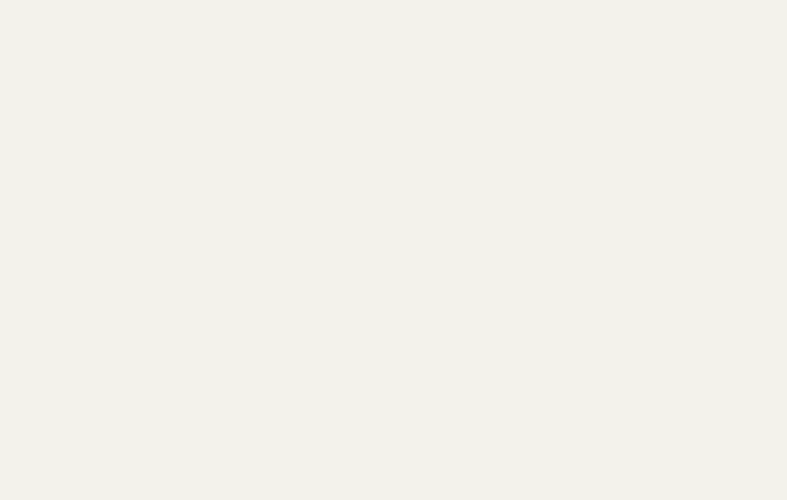
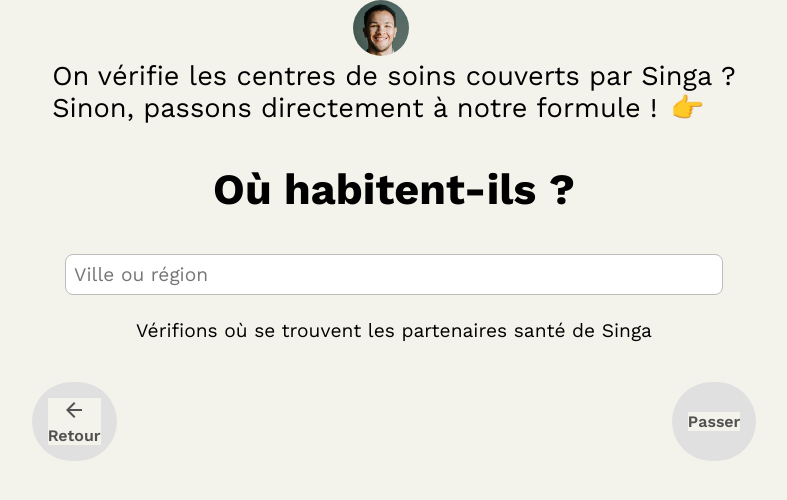
Before and after one commit to WildCodeSchool/paris-0921-project3-my-singa-assurance, a React (Vite) app: page /recipientLocation in a window 1280 px wide. Before the commit this address had no page. Shown: the top 500 px of the page, without its empty margins (246-1033 px from the left). Built offline with nearby package versions, Linux system fonts and the light colour scheme.

Commit message:
create the recipient location Page

```diff
--- a/src/App.jsx
+++ b/src/App.jsx
@@ -8,6 +8,7 @@ import FormSignUp from './components/FormSignUp';
 import SubscriberWelcomePage from './components/SubscriberWelcomePage';
 
 import './App.css';
+import RecipientLocation from './components/RecipientLocation';
 
 function App() {
   return (
@@ -18,6 +19,7 @@ function App() {
         <Route path="/createaccount" element={<FormSignUp />} />
         <Route path="/subscribers" element={<SubscriberPage />} />
         <Route path="/welcome" element={<SubscriberWelcomePage />} />
+        <Route path="/recipientLocation" element={<RecipientLocation />} />
       </Routes>
     </>
   );
--- a/src/components/RecipientLocation.jsx
+++ b/src/components/RecipientLocation.jsx
@@ -1,18 +1,49 @@
 import React from 'react';
+
+import style from './style/RecipientLocation.module.scss';
+import portrait from '../assets/portraitRecipient.png';
+import ArrowBackOutlinedIcon from '@material-ui/icons/ArrowBackOutlined';
 
 function RecipientLocation() {
   const Emoji = (props) => (
-    <span className="emoji" role="img" aria-label={props.label ? props.label : ''} aria-hidden={props.label ? 'false' : 'true'}>
+    <span className={style.emojiHandright} role="img" aria-label={props.label ? props.label : ''} aria-hidden={props.label ? 'false' : 'true'}>
       {props.symbol}
     </span>
   );
 
   return (
-    <div>
-      <h2>On vérifie les centres de soins couverts par Singa ? </h2>
-      <h2>
-        Sinon, passons directement à notre formule ! <Emoji label="backHand Index pointing right" symbol="👉" />
-      </h2>
+    <div className={style.RecipientLocationContainer}>
+      <div className={style.RecipientLocationTitle}>
+        <div className={style.RecipientLocationMainPortrait}>
+          <img src={portrait} alt="user" className={style.RecipientLocationPortrait} />
+        </div>
+        <div className={style.RecipientLocationTextTitle}>
+          <h3 className={style.RecipientLocationPresentation}>On vérifie les centres de soins couverts par Singa ? </h3>
+          <h3 className={style.RecipientLocationPresentation}>
+            Sinon, passons directement à notre formule ! <Emoji label="backHand Index pointing right" symbol="👉" />
+          </h3>
+        </div>
+      </div>
+      <div className={style.RecipientLocationWhere}>
+        <h2 className={style.RecipientLocationWhereTitle}>Où habitent-ils ?</h2>
+      </div>
+      <div className={style.RecipientLocationChooseRegion}>
+        <input type="text" id="text" name="test" placeholder="Ville ou région" className={style.RecipientLocationChooseRegionInput} />
+      </div>
+      <div className={style.RecipientLocationTextMain}>
+        <p className={style.RecipientLocationText}>Vérifions où se trouvent les partenaires santé de Singa</p>
+      </div>
+      <div className={style.RecipientLocationButtonMain}>
+        <button className={style.RecipientLocationButton}>
+          <div className={style.RecipientLocationIcon}>
+            <ArrowBackOutlinedIcon />
+          </div>
+          <p className={style.RecipientLocationButtonText}>Retour</p>
+        </button>
+        <button className={style.RecipientLocationButton}>
+          <p className={style.RecipientLocationButtonText}>Passer</p>
+        </button>
+      </div>
     </div>
   );
 }
--- a/src/components/style/RecipientLocation.module.scss
+++ b/src/components/style/RecipientLocation.module.scss
@@ -0,0 +1,81 @@
+@import url('https://fonts.googleapis.com/css2?family=Work+Sans:wght@600&display=swap');
+
+.RecipientLocationContainer {
+  align-items: center;
+  display: flex;
+  flex-direction: column;
+  text-align: center;
+}
+
+.RecipientLocationTitle {
+  flex-direction: column;
+  flex-direction: row;
+  justify-content: space-around;
+}
+
+.RecipientLocationPortrait {
+  border-radius: 50%;
+  margin-right: 2vw;
+  width: 56px;
+}
+
+.RecipientLocationPresentation {
+  display: flex;
+  font-family: 'work sans', sans-serif;
+  font-size: 1.7em;
+  font-weight: 500;
+  flex-direction: row;
+  .emojiHandright {
+    margin-left: 1vw;
+  }
+}
+
+.RecipientLocationWhereTitle {
+  font-family: 'work sans', sans-serif;
+  font-size: 2.7em;
+  font-weight: 700;
+  margin-top: 5vh;
+  margin-bottom: 5vh;
+}
+
+.RecipientLocationChooseRegion {
+  justify-content: center;
+}
+
+.RecipientLocationChooseRegionInput {
+  color: #c4c4c3;
+  background-color: white;
+  border-radius: 8px;
+  border: solid 1px #bdbdbd;
+  font-family: 'work sans', sans-serif;
+  font-size: 1.2em;
+  font-weight: 500;
+  padding: 1vh;
+  width: 50vw;
+}
+
+.RecipientLocationText {
+  font-family: 'work sans', sans-serif;
+  font-size: 1.2em;
+  font-weight: 500;
+  margin-top: 3vh;
+  margin-bottom: 3vh;
+}
+
+.RecipientLocationButtonMain {
+  display: flex;
+  justify-content: space-around;
+  width: 100%;
+
+  .RecipientLocationButton {
+    background-color: #e0e0e0;
+    color: #525252;
+    font-family: 'work sans', sans-serif;
+    font-weight: 600;
+    font-size: 1em;
+    border: none;
+    border-radius: 84px;
+    margin: 2vh;
+    padding: 2vh;
+  }
+}
```
Also changed, not shown: src/assets/portraitRecipient.png (added).
